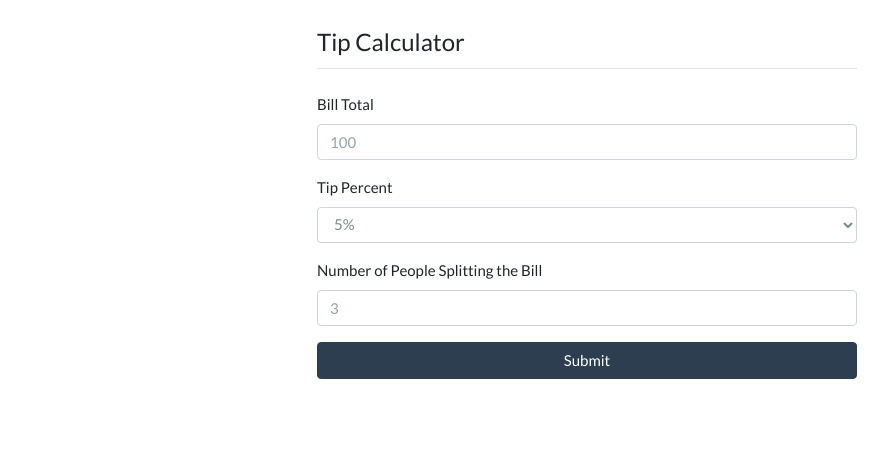
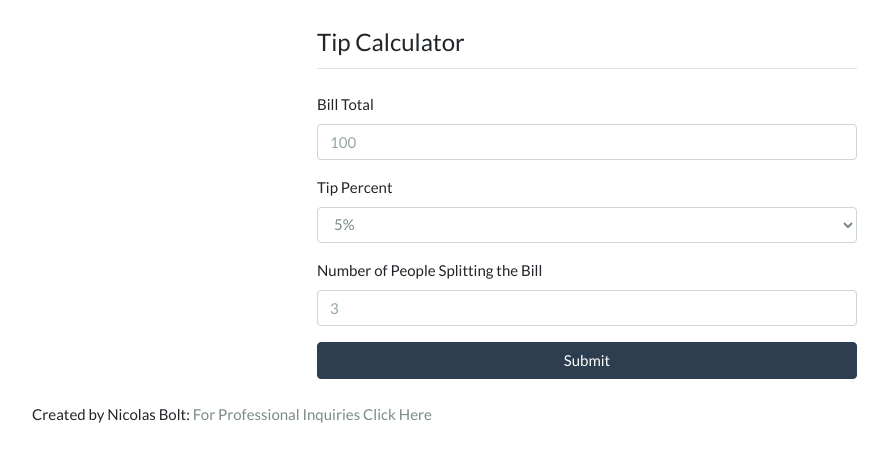
Before and after one commit to nicolasbolt/tip-calc, a plain HTML site: page index.html in a window 1280 px wide. Shown: the whole page, without its empty margins (53-941 px from the left). Drawn offline with nearby package versions, Linux system fonts and the light colour scheme.

Commit message:
Added inquiries link

```diff
--- a/index.html
+++ b/index.html
@@ -48,6 +48,10 @@
 </div>
 </div>
 
+<footer class="container pt-4">
+        <p>Created by Nicolas Bolt: <a href="http://nicolasbolt.com/inquiries" class="text-dark"> For Professional Inquiries Click Here</a></p>
+</footer>
+
 <script src="App.js">
 <script src="https://code.jquery.com/jquery-3.3.1.slim.min.js" integrity="sha384-q8i/X+965DzO0rT7abK41JStQIAqVgRVzpbzo5smXKp4YfRvH+8abtTE1Pi6jizo" crossorigin="anonymous"></script>
 <script src="https://cdnjs.cloudflare.com/ajax/libs/popper.js/1.14.7/umd/popper.min.js" integrity="sha384-UO2eT0CpHqdSJQ6hJty5KVphtPhzWj9WO1clHTMGa3JDZwrnQq4sF86dIHNDz0W1" crossorigin="anonymous"></script>
```
